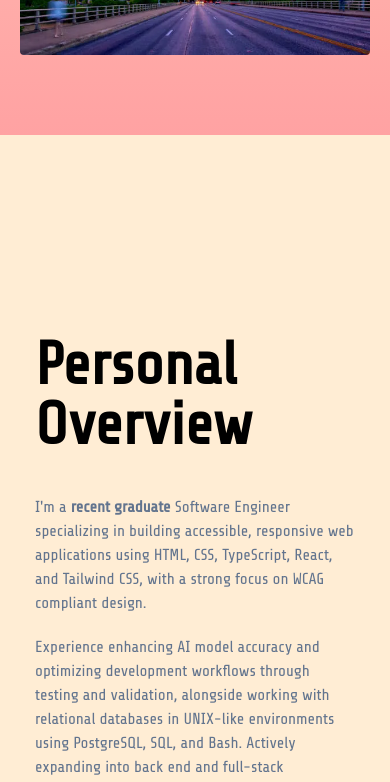
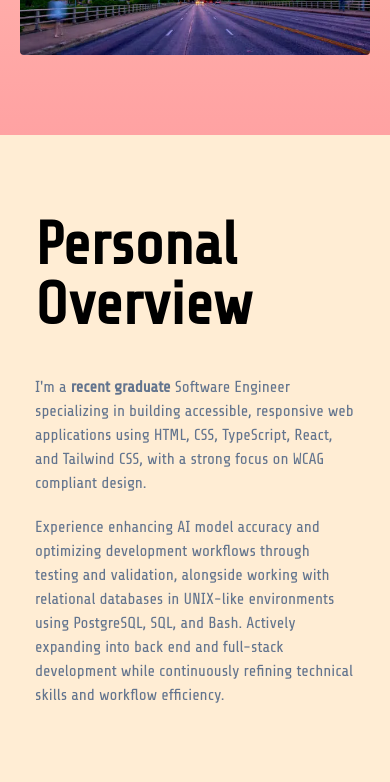
Before and after one commit to JoshuaM04/portfolio-website-v2, a React (Vite) app: page / in a window 390 px wide. Shown: the part 960-1742 px from the top of the page. Built offline with nearby package versions, Linux system fonts and the light colour scheme.

Commit message:
Added a clamp() function for the section elements so their padding-top and padding-bottom properties scale across different resolutions. On mobile resolutions the whitespace between each section was a little bit too large.

```diff
--- a/src/App.css
+++ b/src/App.css
@@ -32,3 +32,8 @@ h2, .personal-overview-container, .featured-projects-container, .featured-experi
 .personal-overview-text, .personal-overview-skills {
     width: clamp(20rem, 30vw, 38.2rem);
 }
+
+section {
+    padding-top: clamp(5rem, 15vw, 12.5rem);
+    padding-bottom: clamp(5rem, 15vw, 12.5rem);
+}
```
